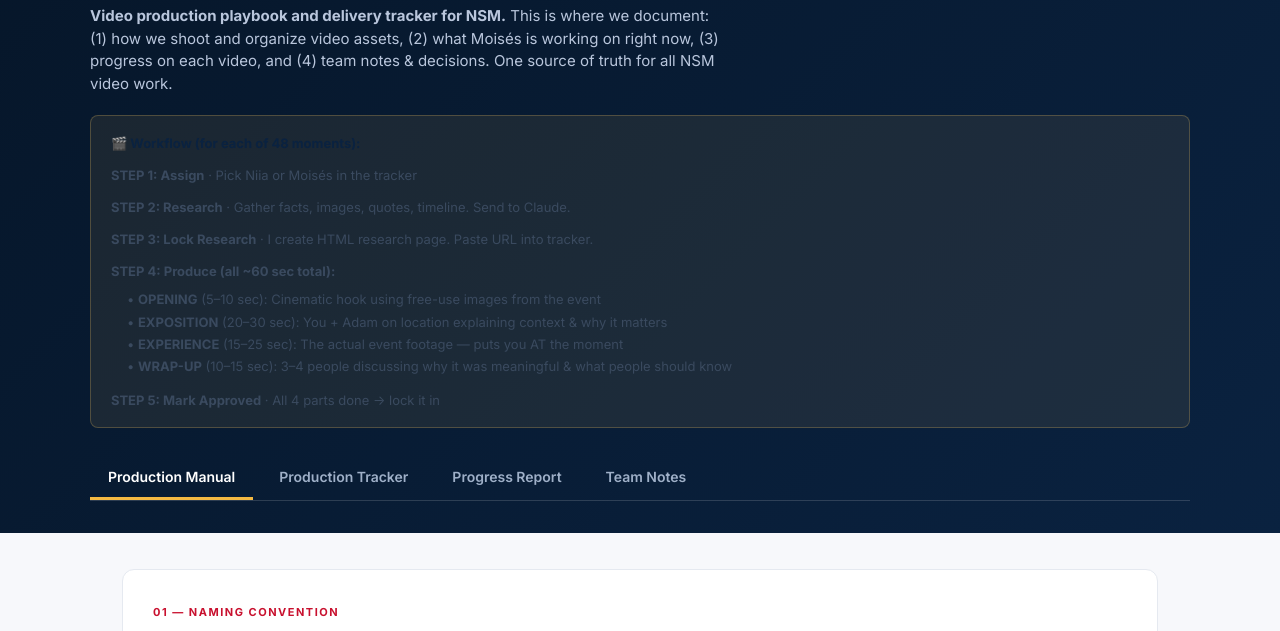
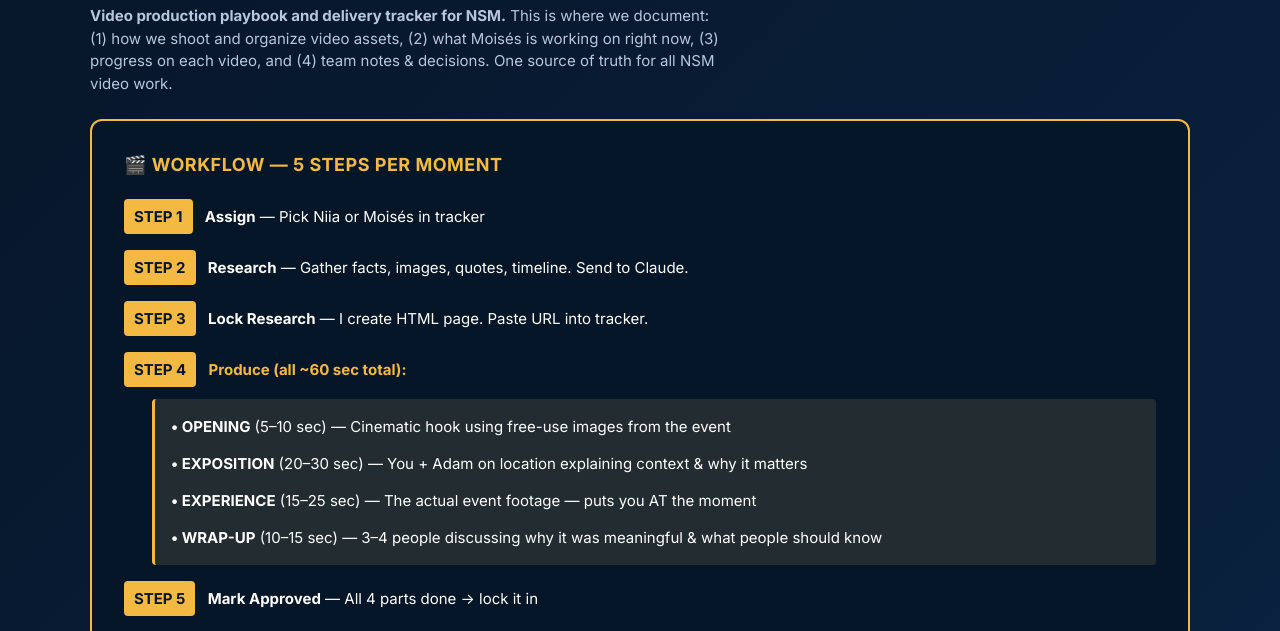
Before and after one commit to l8blo0om/ageofintellect, a plain HTML site: page NSM/rewindroom.html in a window 1280 px wide. Shown: the part 141-772 px from the top of the page. Drawn offline with nearby package versions, Linux system fonts and the light colour scheme.

Commit message:
Rewind Room: bold visual workflow guide with high contrast
Updated process guide to pop:
  - Dark navy background (var(--navy-deep))
  - Gold borders and step badges
  - Larger font (15px base)
  - Gold numbered step tags (STEP 1, STEP 2, etc.)
  - Better spacing and visual hierarchy
  - 4-part production breakdown in highlighted box

Now it's impossible to miss. Crystal clear what to do.

Co-Authored-By: Claude Haiku 4.5 <noreply@anthropic.com>

```diff
--- a/NSM/rewindroom.html
+++ b/NSM/rewindroom.html
@@ -385,20 +385,25 @@
     <h1>The Rewind Room</h1>
     <div class="subhead"><strong>Video production playbook and delivery tracker for NSM.</strong> This is where we document: (1) how we shoot and organize video assets, (2) what Moisés is working on right now, (3) progress on each video, and (4) team notes & decisions. One source of truth for all NSM video work.</div>
 
-    <div style="background: rgba(201,165,90,0.1); border: 1px solid rgba(201,165,90,0.3); border-radius: 8px; padding: 16px 20px; margin-top: 20px; font-size: 13px; line-height: 1.7; color: #3a4a5f;">
-      <strong style="color: var(--navy); display: block; margin-bottom: 10px;">🎬 Workflow (for each of 48 moments):</strong>
-      <div style="margin-bottom: 10px;"><strong>STEP 1: Assign</strong> · Pick Niia or Moisés in the tracker</div>
-      <div style="margin-bottom: 10px;"><strong>STEP 2: Research</strong> · Gather facts, images, quotes, timeline. Send to Claude.</div>
-      <div style="margin-bottom: 10px;"><strong>STEP 3: Lock Research</strong> · I create HTML research page. Paste URL into tracker.</div>
-      <div style="margin-bottom: 12px;"><strong>STEP 4: Produce (all ~60 sec total):</strong>
-        <div style="margin-left: 16px; margin-top: 6px;">
-          <div>• <strong>OPENING</strong> (5–10 sec): Cinematic hook using free-use images from the event</div>
-          <div>• <strong>EXPOSITION</strong> (20–30 sec): You + Adam on location explaining context &amp; why it matters</div>
-          <div>• <strong>EXPERIENCE</strong> (15–25 sec): The actual event footage — puts you AT the moment</div>
-          <div>• <strong>WRAP-UP</strong> (10–15 sec): 3–4 people discussing why it was meaningful &amp; what people should know</div>
+    <div style="background: var(--navy-deep); border: 2px solid var(--gold); border-radius: 12px; padding: 28px 32px; margin-top: 24px; font-size: 15px; line-height: 1.8;">
+      <div style="color: var(--gold); font-size: 18px; font-weight: 700; letter-spacing: 0.5px; margin-bottom: 18px; display: block;">🎬 WORKFLOW — 5 STEPS PER MOMENT</div>
+
+      <div style="margin-bottom: 16px; color: var(--white);"><span style="background: var(--gold); color: var(--navy-deep); font-weight: 700; padding: 4px 10px; border-radius: 4px; display: inline-block; margin-right: 8px;">STEP 1</span> <strong>Assign</strong> — Pick Niia or Moisés in tracker</div>
+
+      <div style="margin-bottom: 16px; color: var(--white);"><span style="background: var(--gold); color: var(--navy-deep); font-weight: 700; padding: 4px 10px; border-radius: 4px; display: inline-block; margin-right: 8px;">STEP 2</span> <strong>Research</strong> — Gather facts, images, quotes, timeline. Send to Claude.</div>
+
+      <div style="margin-bottom: 16px; color: var(--white);"><span style="background: var(--gold); color: var(--navy-deep); font-weight: 700; padding: 4px 10px; border-radius: 4px; display: inline-block; margin-right: 8px;">STEP 3</span> <strong>Lock Research</strong> — I create HTML page. Paste URL into tracker.</div>
+
+      <div style="margin-bottom: 16px;"><span style="background: var(--gold); color: var(--navy-deep); font-weight: 700; padding: 4px 10px; border-radius: 4px; display: inline-block; margin-right: 8px;">STEP 4</span> <strong style="color: var(--gold);">Produce (all ~60 sec total):</strong>
+        <div style="margin-left: 28px; margin-top: 12px; background: rgba(201,165,90,0.15); padding: 14px 16px; border-left: 3px solid var(--gold); border-radius: 4px;">
+          <div style="color: var(--white); margin-bottom: 10px;"><strong>• OPENING</strong> (5–10 sec) — Cinematic hook using free-use images from the event</div>
+          <div style="color: var(--white); margin-bottom: 10px;"><strong>• EXPOSITION</strong> (20–30 sec) — You + Adam on location explaining context &amp; why it matters</div>
+          <div style="color: var(--white); margin-bottom: 10px;"><strong>• EXPERIENCE</strong> (15–25 sec) — The actual event footage — puts you AT the moment</div>
+          <div style="color: var(--white);"><strong>• WRAP-UP</strong> (10–15 sec) — 3–4 people discussing why it was meaningful &amp; what people should know</div>
         </div>
       </div>
-      <div><strong>STEP 5: Mark Approved</strong> · All 4 parts done → lock it in</div>
+
+      <div style="color: var(--white);"><span style="background: var(--gold); color: var(--navy-deep); font-weight: 700; padding: 4px 10px; border-radius: 4px; display: inline-block; margin-right: 8px;">STEP 5</span> <strong>Mark Approved</strong> — All 4 parts done → lock it in</div>
     </div>
   </div>
   <nav class="tabs">
```
